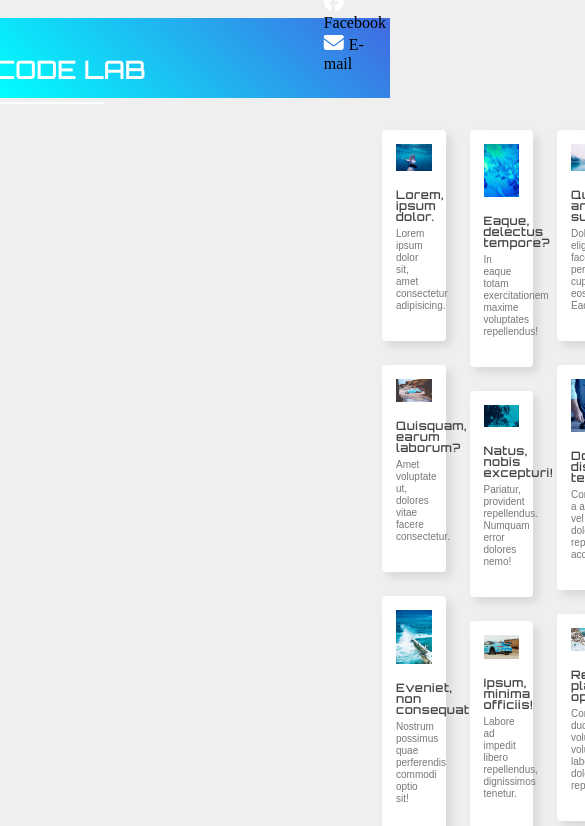
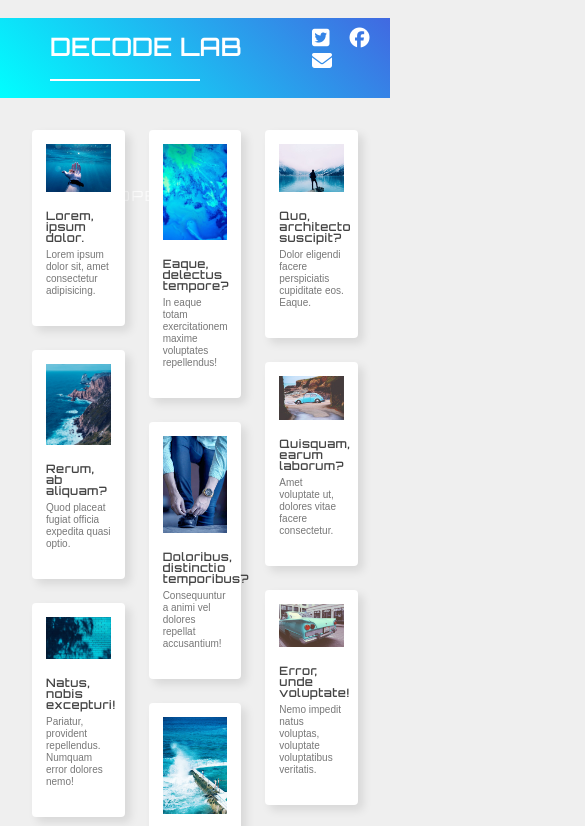
Before and after one commit to chihyeonWON/WebGallery, a plain HTML site: page index.html in a window 390 px wide. Shown: the top 826 px of the page, 585 px wide, since content can reach past the window. Drawn offline with Linux system fonts and the light colour scheme.

Commit message:
Add media query max-width:900px

```diff
--- a/css/style.css
+++ b/css/style.css
@@ -127,7 +127,6 @@ main section article div p {
     width: 25%;
   }
 }
-
 /* 브라우저 폭이 1200px 미만일 때 */
 @media screen and (max-width: 1199px) {
   header {
@@ -137,10 +136,10 @@ main section article div p {
   }
   header h1 {
     font: bold 24px/1 "orbitron";
-    transform: translateX(-50%);
+    transform: translateY(-50%);
   }
-  header h1::before,
-  #header h1::after {
+  header h1 span,
+  header h1 span::before {
     display: none;
   }
   header ul {
@@ -158,8 +157,18 @@ main section article div p {
   }
   main {
     width: 100%;
+    margin-left: 0;
   }
   main section article {
     width: 25%;
   }
 }
+/* 브라우저 폭이 900px 미만일 때 */
+@media screen and (max-width: 899px) {
+  header ul {
+    left: 80%;
+  }
+  main section article {
+    width: 33.333%;
+  }
+}
--- a/index.html
+++ b/index.html
@@ -18,24 +18,23 @@
 			<li>
 				<a href="#">
 					<i class="fab fa-twitter-square"></i>
+					<span>Twitter</span>
 				</a>
-				<span>Twitter</span>
 			</li>
 			<li>
 				<a href="#">
 					<i class="fab fa-facebook"></i>
+					<span>Facebook</span>
 				</a>
-				<span>Facebook</span>
 			</li>
 			<li>
 				<a href="#">
 					<i class="fas fa-envelope"></i>
+					<span>E-mail</span>
 				</a>
-				<span>E-mail</span>
 			</li>
 		</ul>
 	</header>
-
 	<main>
 		<section>
 			<article>
```
